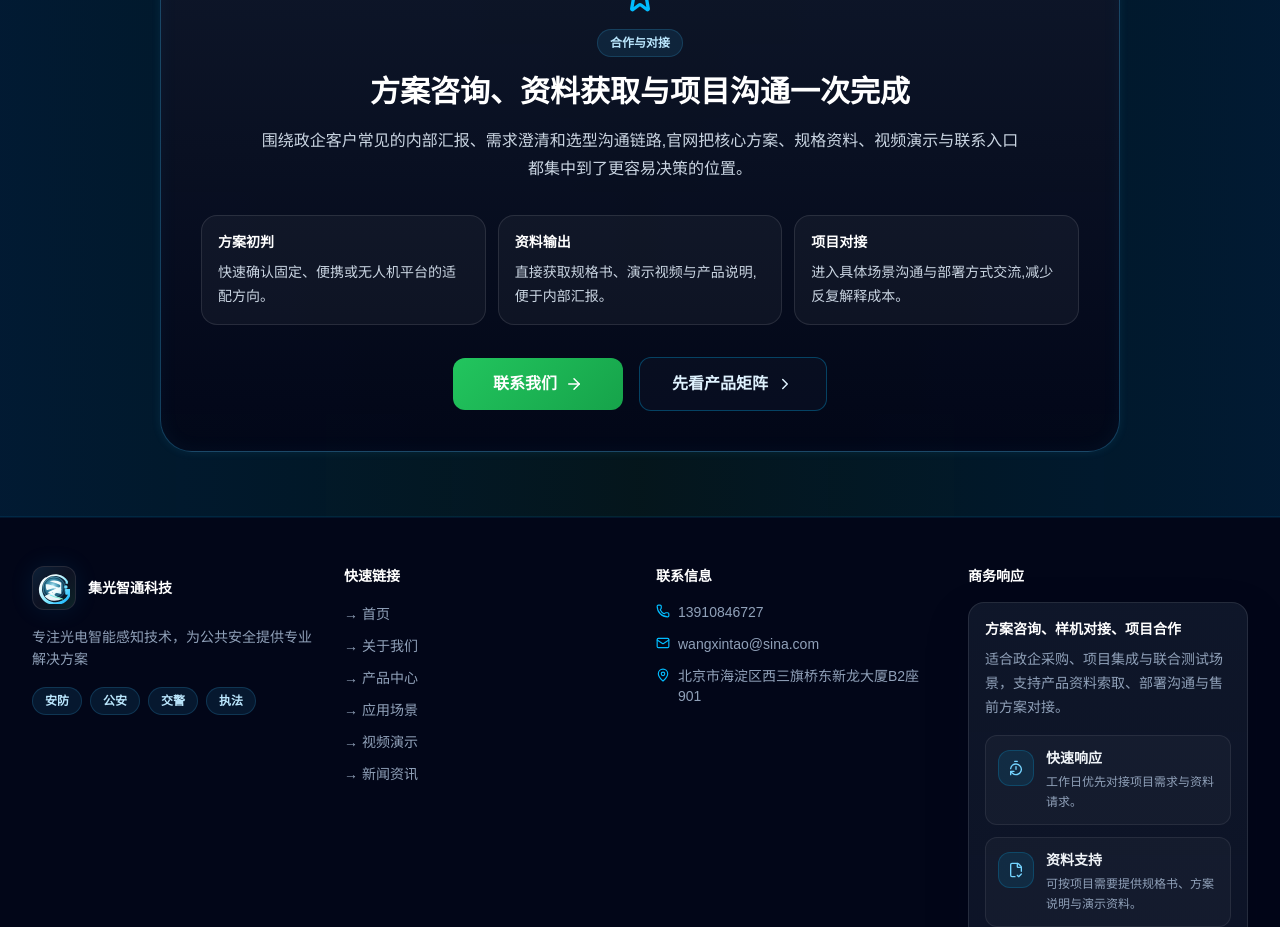
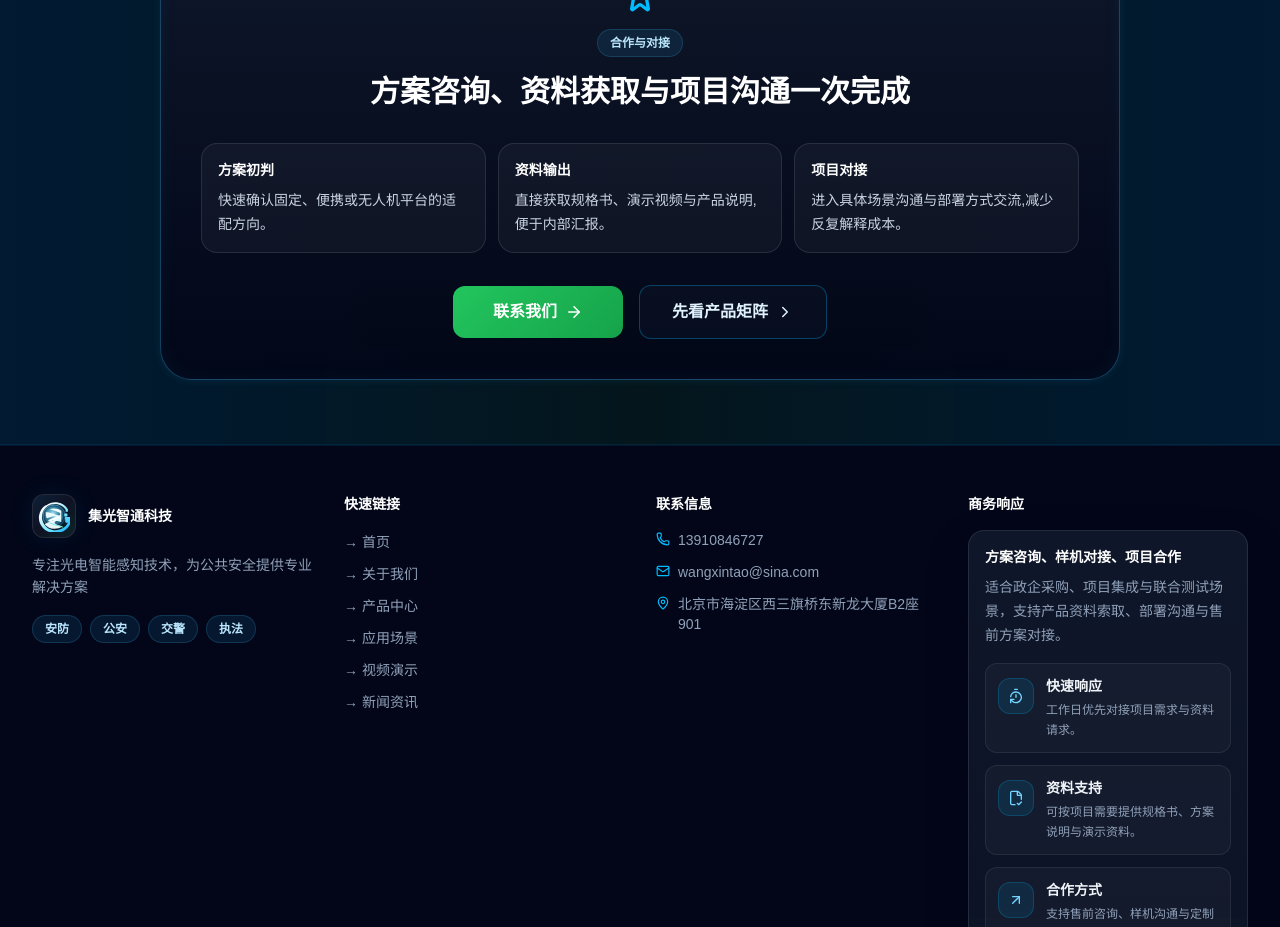
Before and after one commit to wangxintao-bj/jiguangzhitong, a React (Vite) app: page / in a window 1280 px wide. Shown: the part 4940-5867 px from the top of the page. Built offline with nearby package versions, Linux system fonts and the light colour scheme.

Commit message:
删除首页一段说明文案

```diff
--- a/src/pages/Home.tsx
+++ b/src/pages/Home.tsx
@@ -513,12 +513,6 @@ export default function Home() {
             <h2 className="text-2xl md:text-3xl font-bold text-white mb-4 leading-tight">
               {lang === 'zh' ? '方案咨询、资料获取与项目沟通一次完成' : 'Consulting, documentation, and project alignment in one flow'}
             </h2>
-            <p className="mx-auto max-w-3xl text-slate-300 leading-7">
-              {lang === 'zh'
-                ? '围绕政企客户常见的内部汇报、需求澄清和选型沟通链路,官网把核心方案、规格资料、视频演示与联系入口都集中到了更容易决策的位置。'
-                : 'The site now brings solution summaries, specification files, demo media, and contact entry points together for enterprise decision flows.'}
-            </p>
-
             <div className="mt-8 grid gap-3 md:grid-cols-3">
               {[
                 {
```
